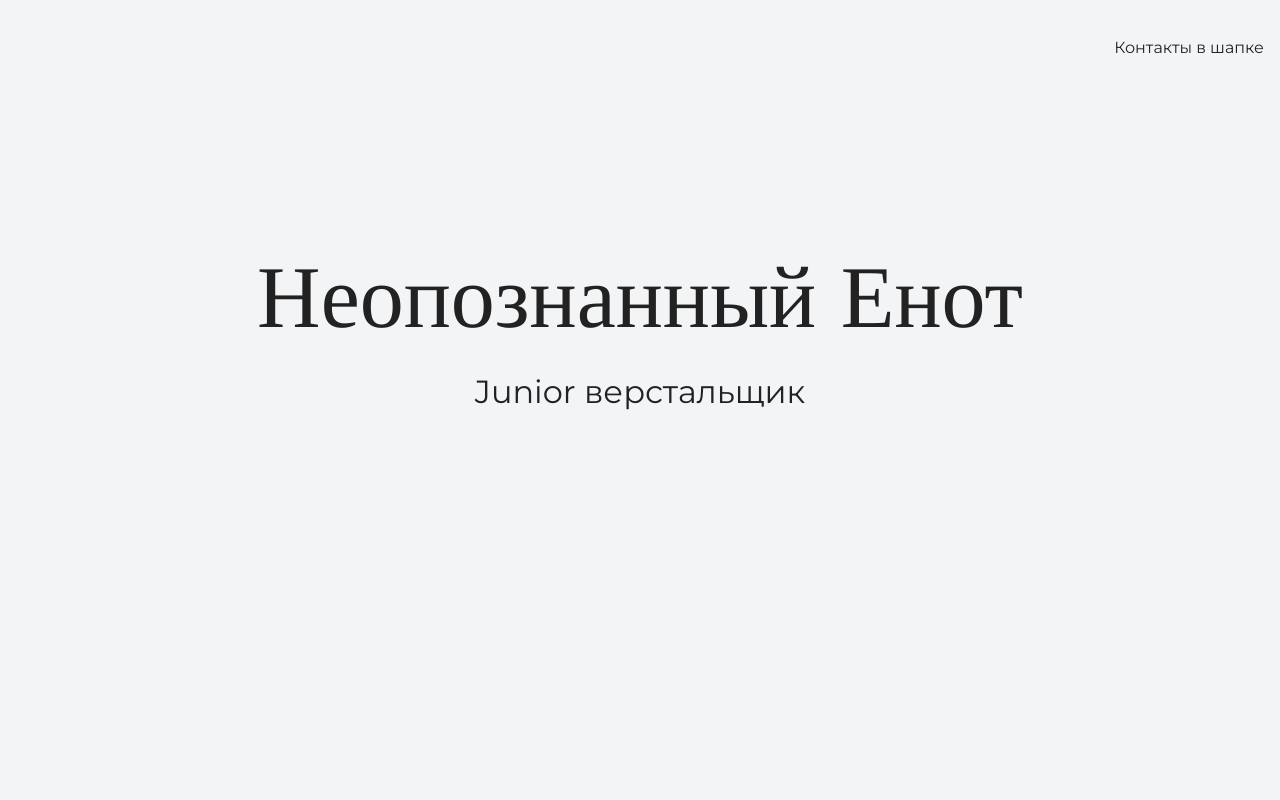
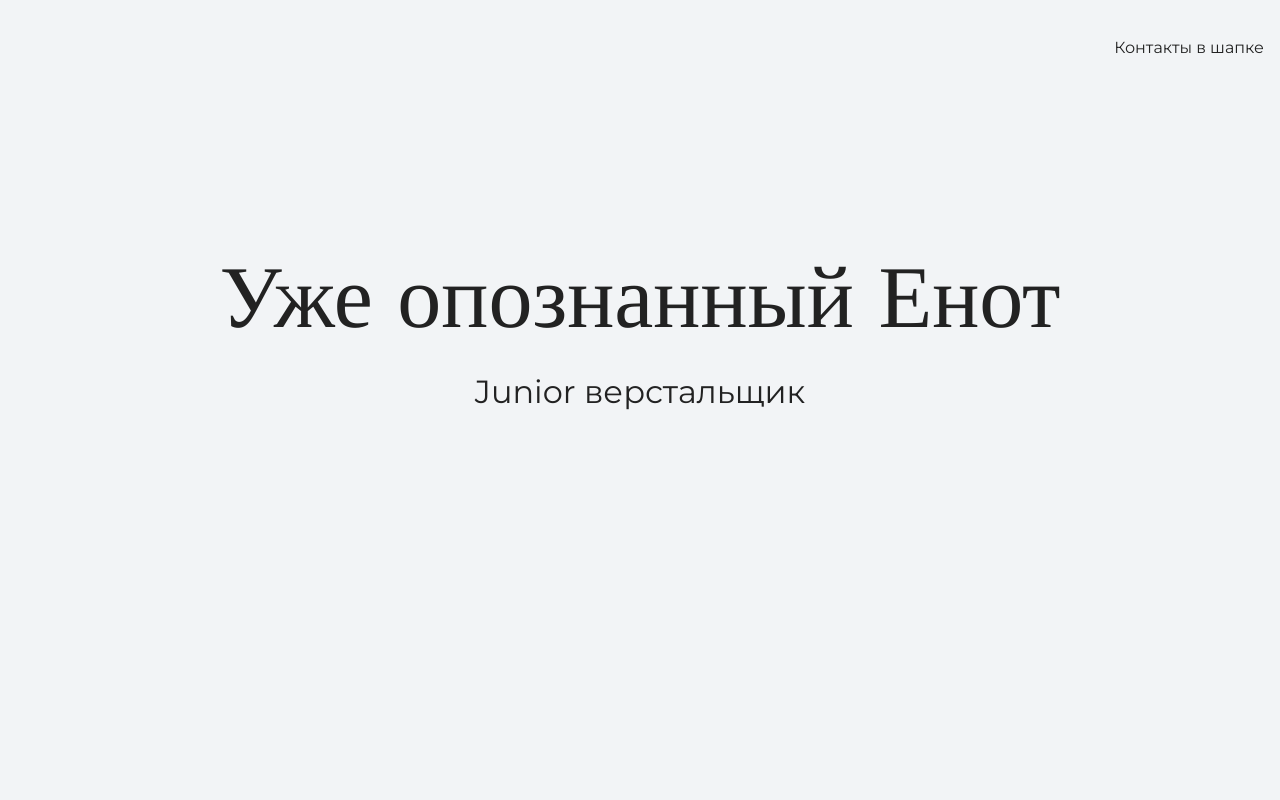
Before and after one commit to Alina-VM/my-html, a plain HTML site: page index.html in a window 1280 px wide. Shown: the top 800 px of the page. Drawn offline with nearby package versions, Linux system fonts and the light colour scheme.

Commit message:
Add files via upload
изменился текст на главной

```diff
--- a/index.html
+++ b/index.html
@@ -15,7 +15,7 @@
 
     <section class="hero-image">
       <div class="container">
-      <h1 class="heading">Неопознанный Енот</h1>
+      <h1 class="heading">Уже опознанный Енот</h1>
       <p>Junior верстальщик</p></div>
     </section>
 
```
